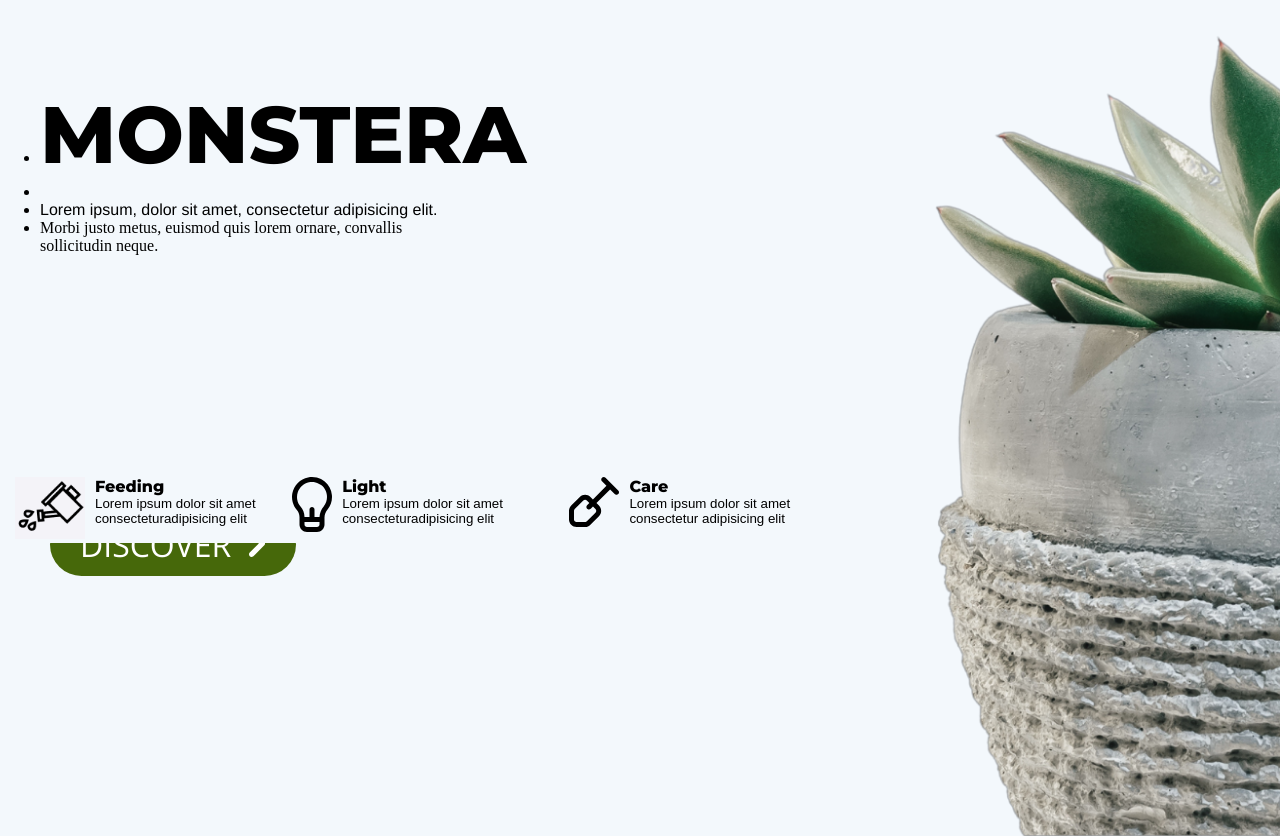
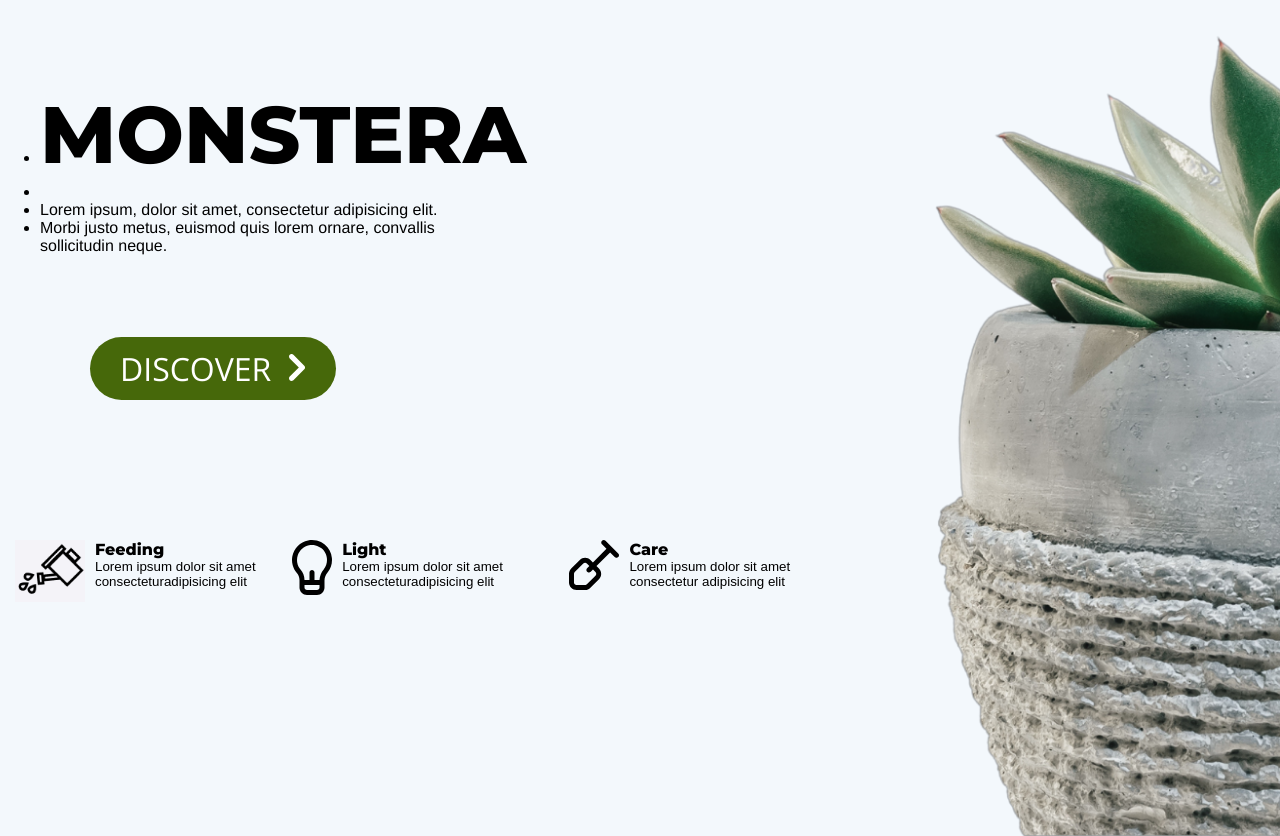
Before and after one commit to geekyjedy/assignment-of-pro6, a plain HTML site: page index.html in a window 1280 px wide. Shown: the part 104-940 px from the top of the page. Drawn offline with nearby package versions, Linux system fonts and the light colour scheme; a web font is replaced by a local one.

Commit message:
modified readme and index file

```diff
--- a/index.html
+++ b/index.html
@@ -71,7 +71,7 @@
             padding-left: 18px;
         }
 
-        #midWholePart11>div>ul>li:nth-child(3) {
+        #midWholePart11>div>ul>li:nth-child(n+3) {
             font-family: 'Helvetica', sans-serif;
         }
 
@@ -91,6 +91,10 @@
             display: flex;
             margin-top: 15%;
             align-items: center;
+        }
+
+        #midWholePart121>div>h1 {
+            position: relative;
         }
 
         .text {
```
Also changed, not shown: 1 other file.
